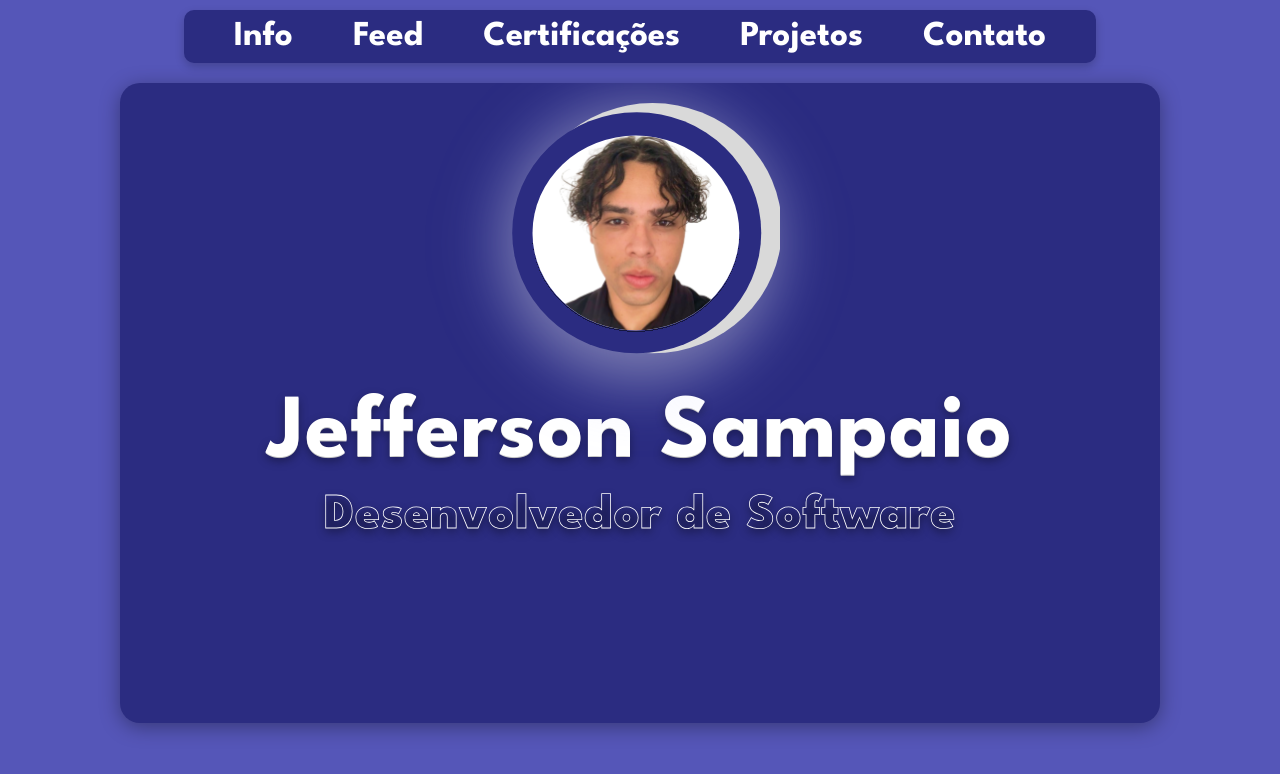
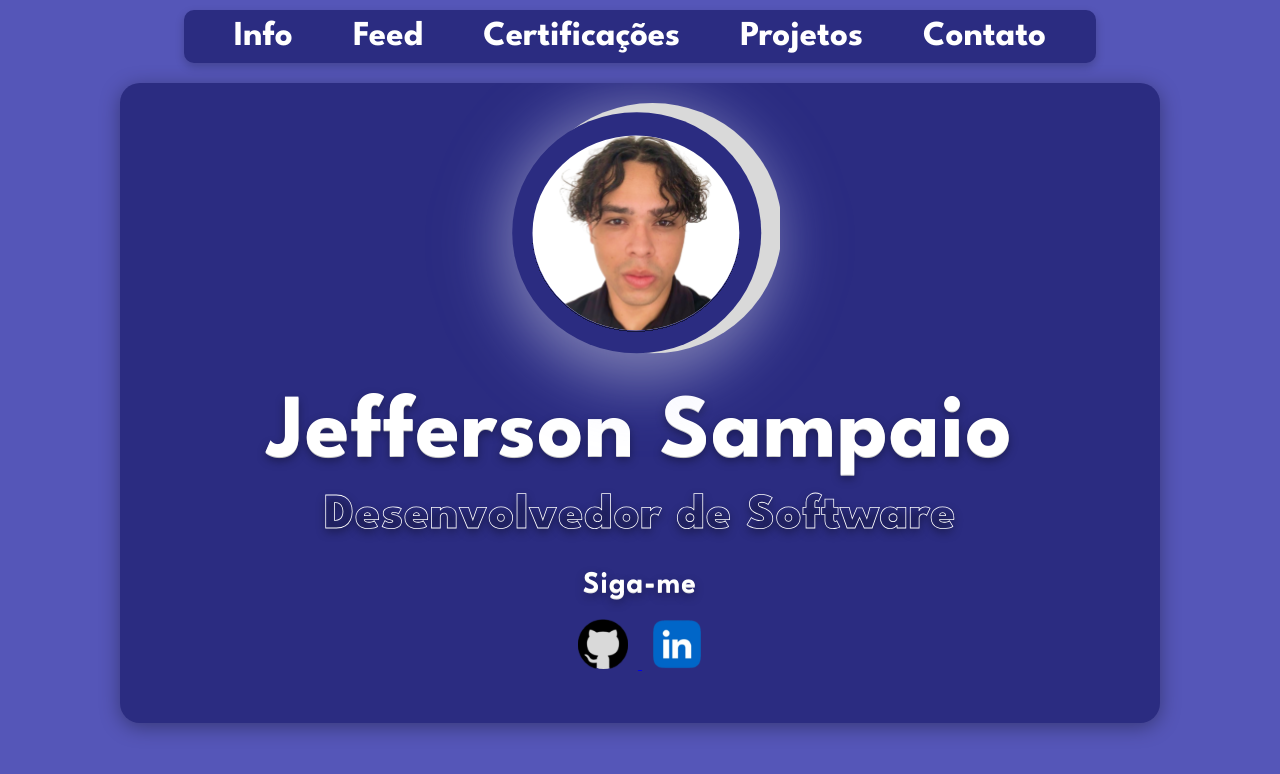
Before and after one commit to JeffSSampaio/portifolio, a React (Vite) app: page / in a window 1280 px wide. Shown: the top 774 px of the page. Built offline with nearby package versions, Linux system fonts and the light colour scheme; no server answers.

Commit message:
feat: adicionando link dos icones de linkedin e github

```diff
--- a/src/components/CardPerfil.jsx
+++ b/src/components/CardPerfil.jsx
@@ -1,6 +1,9 @@
 
 import '../styles/cardperfil.css';
 import fotoPerfil from '../assets/fotoPerfil.svg';
+import githubIcon from '../assets/github_icon.svg';
+import linkedinIcon from '../assets/linkedin_icon.svg';
+/*  import instagramIcon from '../assets/instagram_icon.svg';  */
 function CardPerfil({children}) {
 
     return (
@@ -13,6 +16,16 @@ function CardPerfil({children}) {
             <h1 className='nome-perfil'>Jefferson Sampaio</h1>
             <h2 className='objetivo-perfil'>Desenvolvedor de Software</h2>
 
+            <div className='container-redes-perfil'>
+                <h3>Siga-me</h3>
+                <div className='container-icons'>
+                <a href="https://github.com/JeffSSampaio"><img src={githubIcon} alt="github" srcset=""  className='icon'/> </a>
+                <a href="https://www.linkedin.com/in/jeffersonssampaio/"><img src={linkedinIcon} alt="linkedin" srcset="" className='icon'/></a>
+                </div>
+
+            </div>
+
+
 
         </div>
     );
```
Also changed, not shown: src/assets/linkedin_icon.svg (added).
